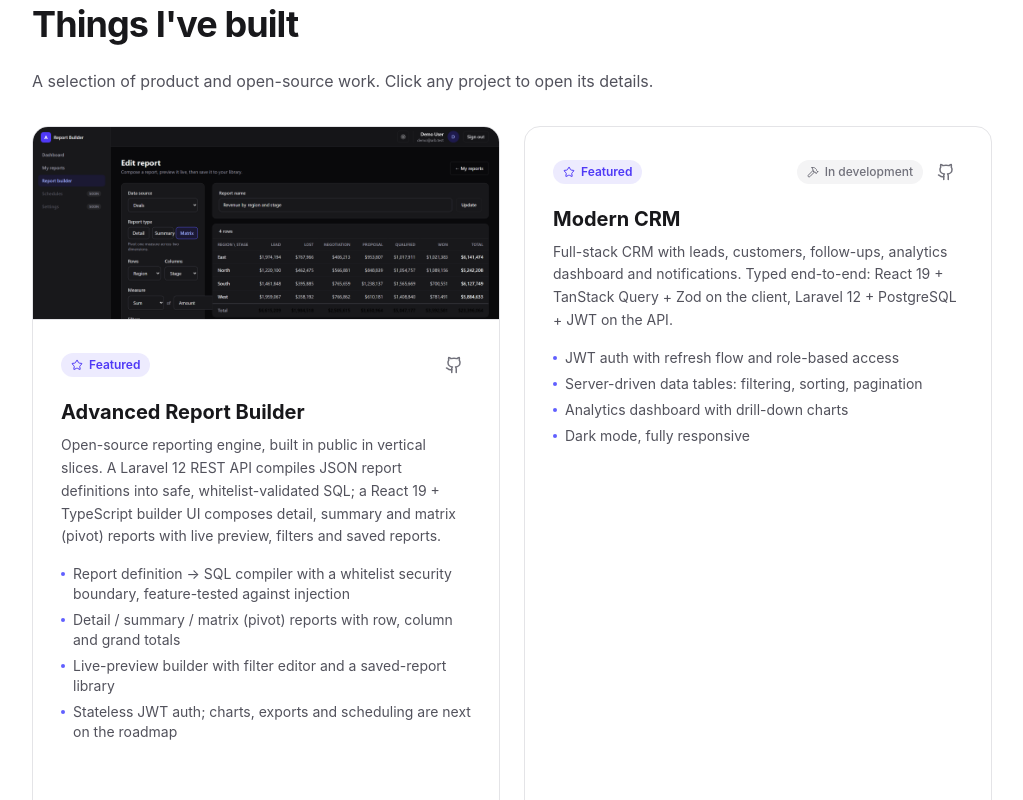
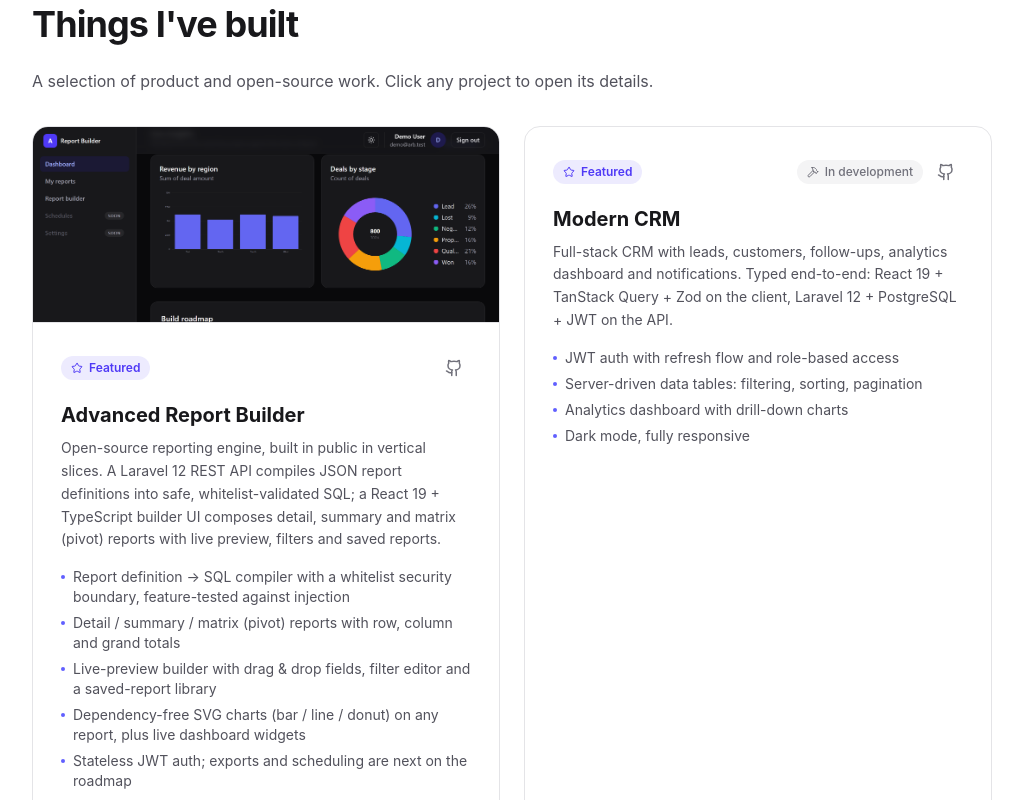
Before and after one commit to balajis-dev5/portfolio, a React (Vite) app: page / in a window 1280 px wide. Shown: the part 3260-4060 px from the top of the page, without its empty margins (128-1151 px from the left). Built offline with nearby package versions, Linux system fonts and the light colour scheme.

Commit message:
feat(portfolio): showcase live charts dashboard for flagship
Refresh the Advanced Report Builder screenshot to the charts-enabled
dashboard (bar + donut), and update highlights now that slice 4 shipped.

```diff
--- a/src/data/profile.ts
+++ b/src/data/profile.ts
@@ -212,12 +212,13 @@ export const projects: Project[] = [
     highlights: [
       'Report definition → SQL compiler with a whitelist security boundary, feature-tested against injection',
       'Detail / summary / matrix (pivot) reports with row, column and grand totals',
-      'Live-preview builder with filter editor and a saved-report library',
-      'Stateless JWT auth; charts, exports and scheduling are next on the roadmap',
+      'Live-preview builder with drag & drop fields, filter editor and a saved-report library',
+      'Dependency-free SVG charts (bar / line / donut) on any report, plus live dashboard widgets',
+      'Stateless JWT auth; exports and scheduling are next on the roadmap',
     ],
     tags: ['Laravel 12', 'React 19', 'TypeScript', 'PostgreSQL', 'Tailwind', 'JWT'],
     github: 'https://github.com/balajis-dev5/advanced-report-builder',
-    image: '/projects/arb-builder.png',
+    image: '/projects/arb-dashboard.png',
     live: undefined,
     featured: true,
   },
```
Also changed, not shown: public/projects/arb-dashboard.png.
